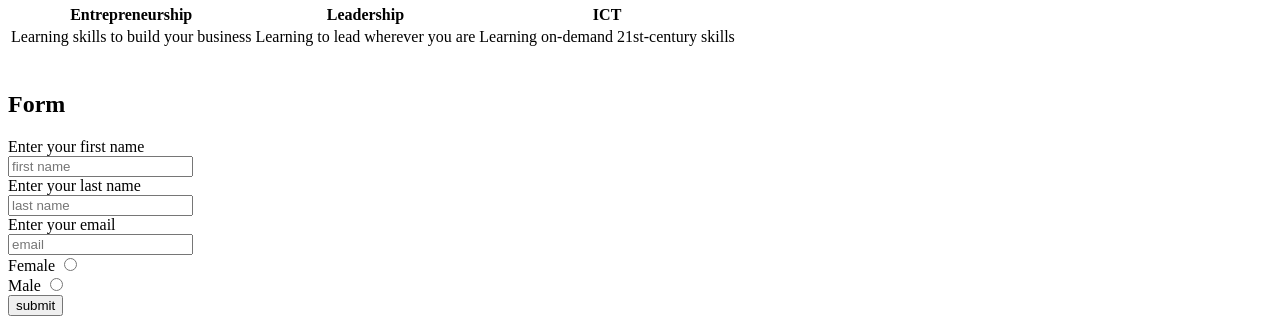
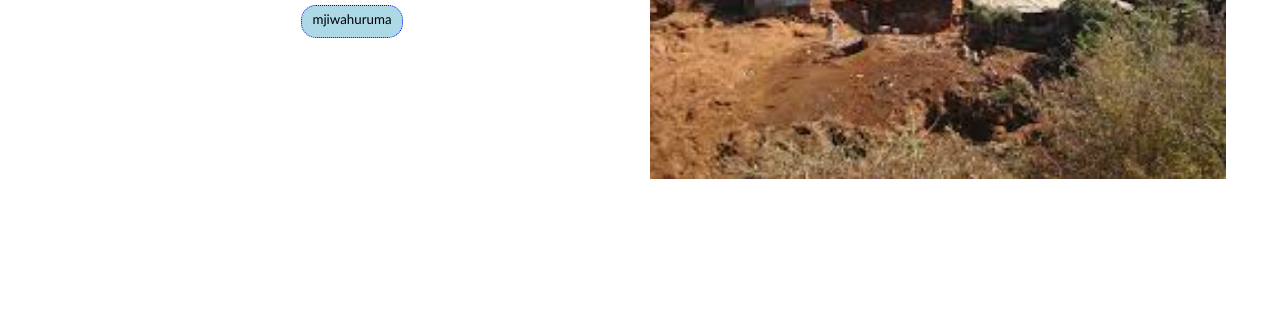
Before and after one commit to BethanyJep/MjiWaHuruma, a plain HTML site: page index.html in a window 1280 px wide. Shown: the part 354-683 px from the top of the page. Drawn offline with Linux system fonts and the light colour scheme.

Commit message:
chore: Update image file extensions in index.html

```diff
--- a/index.html
+++ b/index.html
@@ -4,7 +4,7 @@
     <meta charset="UTF-8" />
     <meta name="viewport" content="width=device-width, initial-scale=1.0" />
     <title>mji wa huruma</title>
-    <link rel="stylesheet" href="styles.css" />
+    <link rel="stylesheet" href="style.css" />
   </head>
   <body>
     <div class="menu">
@@ -28,7 +28,7 @@
       </div>
       <br />
       <div class="hero-image">
-        <img src="mjiwahuruma.jpg" alt="" srcset="" />
+        <img src="mjiwahuruma.jpeg" alt="" srcset="" />
       </div>
     </div>
     <!-- end of landing page -->
@@ -52,9 +52,9 @@
               <td>Learning on-demand 21st-century skills</td>
             </tr>
             <tr>
-              <td><img src="mjiwahuruma.jpg" alt="" class="table-img" /></td>
-              <td><img src="mjiwahuruma.jpg" alt="" class="table-img" /></td>
-              <td><img src="mjiwahuruma.jpg" alt="" class="table-img" /></td>
+              <td><img src="mjiwahuruma.jpeg" alt="" class="table-img" /></td>
+              <td><img src="mjiwahuruma.jpeg" alt="" class="table-img" /></td>
+              <td><img src="mjiwahuruma.jpeg" alt="" class="table-img" /></td>
             </tr>
           </tbody>
         </table>
```
Also changed, not shown: mjiwahuruma.jpeg (added).
